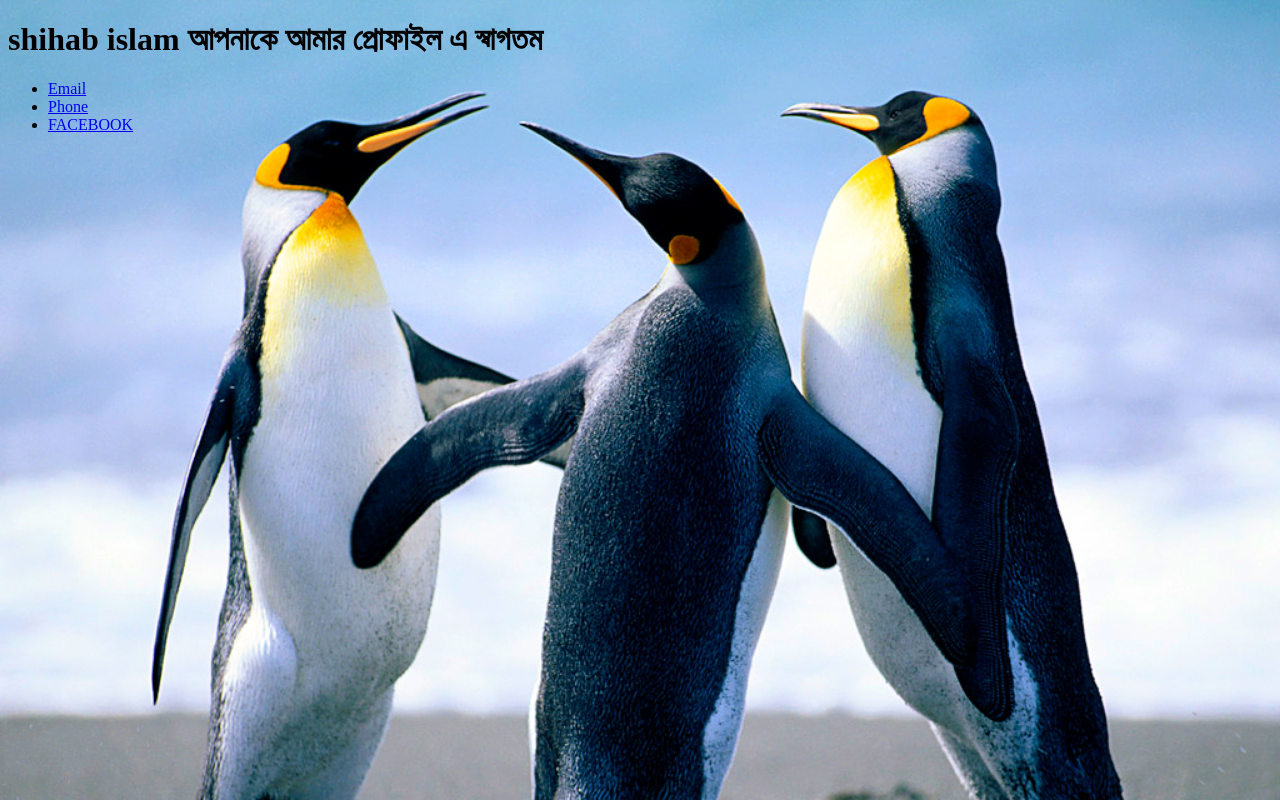
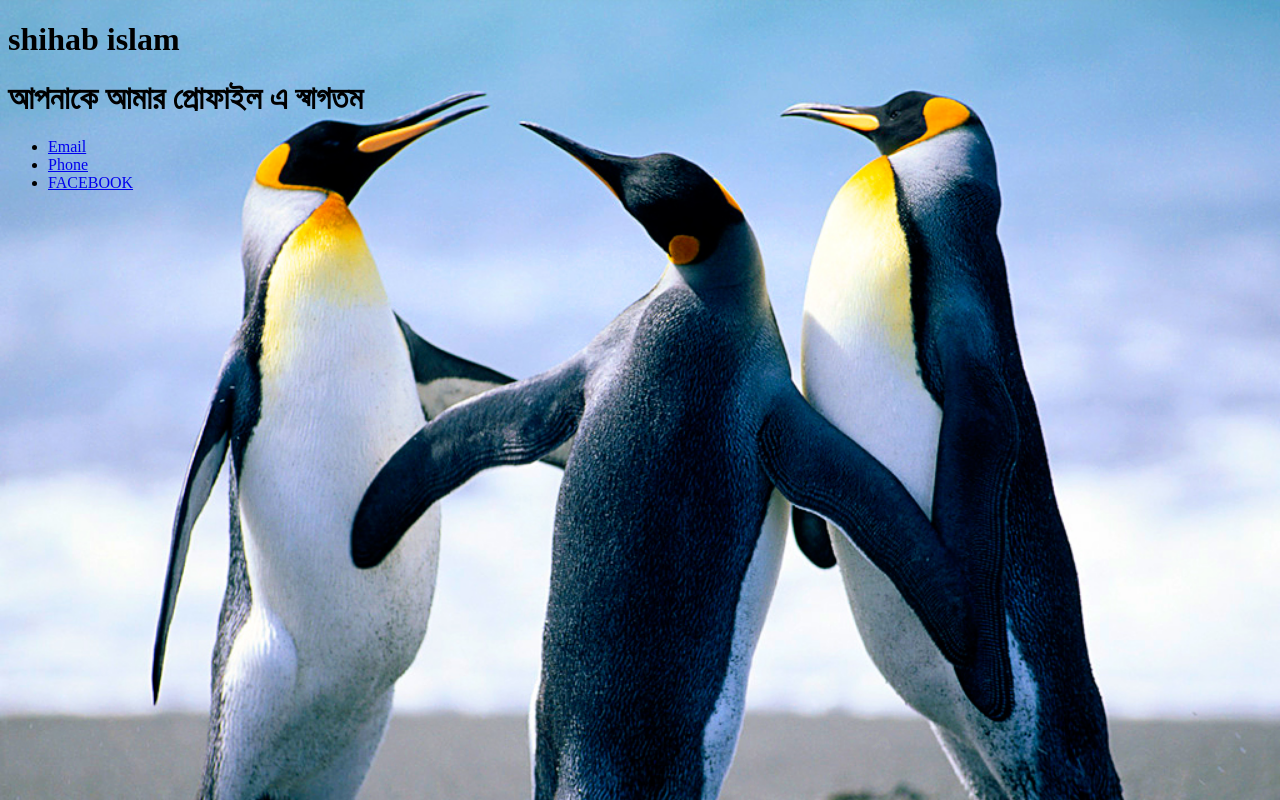
Before and after one commit to starain31/website, a website: page public/index.html in a window 1280 px wide. Drawn offline with Linux system fonts and the light colour scheme.

Commit message:
Update index.html

```diff
--- a/public/index.html
+++ b/public/index.html
@@ -12,9 +12,8 @@
 </head>
 
 <body >
-    <h1 >shihab islam
-        আপনাকে আমার প্রোফাইল এ স্বাগতম</h1>
-
+    <h1 >shihab islam</h1>
+    <h1 >আপনাকে আমার প্রোফাইল এ স্বাগতম</h1>
     <ul>
       <li><a href="mailto:maeveariana12345@gmail.com">Email</a></li>
       <li><a href="tel:+8801826498546">Phone</a></li>
```
